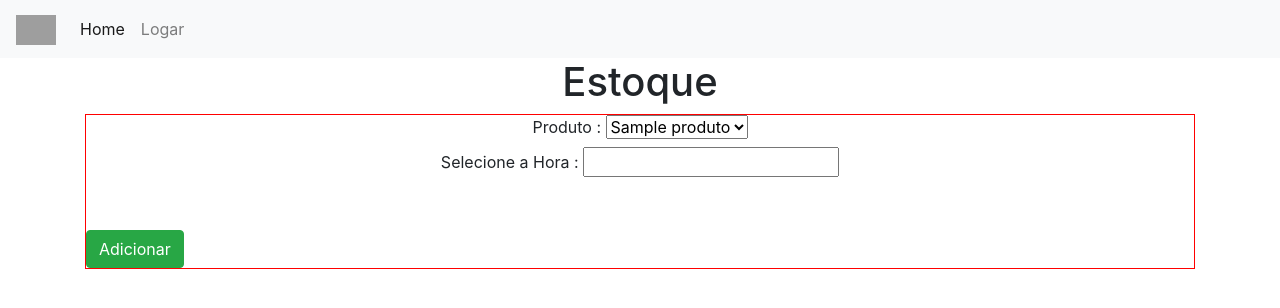
After one commit to santosgv/erp_django, a Django app: page /controle/inserirEstoque in a window 1280 px wide. The commit adds this page. Shown: the top 308 px of the page. Run offline with Django 4.2, Linux system fonts and the light colour scheme; tables that the repository leaves empty hold one stand-in row (values such as "Sample post"); grey boxes are pictures that could not be loaded.

Commit message:
INSERIR ESTOQUE

```diff
--- a/controle/templates/estoque.html
+++ b/controle/templates/estoque.html
@@ -7,10 +7,14 @@
 {% endblock %}
 
 {% block 'body' %}
-
 <div class="container-fluid">
     <h1 class="text-center" >Estoque</h1>
     <div class="container">
+      <br>
+      <div>
+      <a href="{% url 'inserirEstoque' %}">Inserir no Estoque</a>
+    </div>
+    <br>
         <table class="table table-striped">
             <tr class="thead-dark">
                 <th scope="col"> </th>
--- /dev/null
+++ b/controle/templates/inserirEstoque.html
@@ -0,0 +1,34 @@
+{% extends 'base.html' %}
+{% load static %}
+
+{% block 'head' %}
+<link rel="stylesheet" href="{% static 'autenticacao/css/autenticacao.css' %}">
+<link rel="stylesheet" href="{% static 'home/css/home.css' %}" >
+{% endblock %}
+
+{% block 'body' %}
+<div class="container-fluid">
+    <h1 class="text-center" >Estoque</h1>
+    <div class="container">
+        <form method="POST">{% csrf_token %}
+            <div class="form">
+                <div class="text-center">
+                    <label >Produto : </label>
+                    <select class="select" name="produto" id="produto" width="100px">
+                        {% for produto in produtos %}
+                        <option value="{{produto.id}}">{{produto}}</option>
+                        {% endfor %}
+                    </select>
+                </div>
+                <div class="text-center">
+                    <label>Selecione a Hora : </label>
+                    <input  name="quantidade" id="quantidade">
+                    </input>
+                </div>
+            </div>
+            <br>
+            <br>
+                <input type="submit" required value="Adicionar" class="btn btn-success">
+                    </form>
+    </div>
+{% endblock %}
--- a/controle/urls.py
+++ b/controle/urls.py
@@ -6,6 +6,7 @@ urlpatterns = [
     path('categorias', views.categorias, name='categorias'),
     path('produtos', views.produtos, name='produtos'),
     path('estoque', views.estoque, name='estoque'),
+    path('inserirEstoque',views.inserirEstoque, name='inserirEstoque'),
     path('vendas', views.vendas, name='vendas'),
     path('fornecedores', views.fornecedores, name='fornecedores'),
     path('pessoas', views.pessoas, name='pessoas'),
--- a/controle/views.py
+++ b/controle/views.py
@@ -1,4 +1,4 @@
-from django.shortcuts import render
+from django.shortcuts import redirect, render
 from .models import Estoque, Venda, Produto
 
 
@@ -15,7 +15,21 @@ def estoque(request):
         estoques = Estoque.objects.all()
         return render(request,'estoque.html', {'estoques': estoques})
 
+def inserirEstoque(request):
+    if request.method == "GET":
+        produtos = Produto.objects.all()
+        return render(request,'inserirEstoque.html',{'produtos':produtos})
+    else:
+        produto = request.POST.get('produto')
+        produto_id =Produto.objects.get(id=produto)
+        qtd = request.POST.get('quantidade')
 
+
+        estoque = Estoque(produto=Produto.objects.get(id=produto_id.id),
+        quantidade = qtd
+        )
+        estoque.save()
+        return redirect('/controle/estoque')
 
 def vendas(request):
     return render(request,'vendas.html')
```
